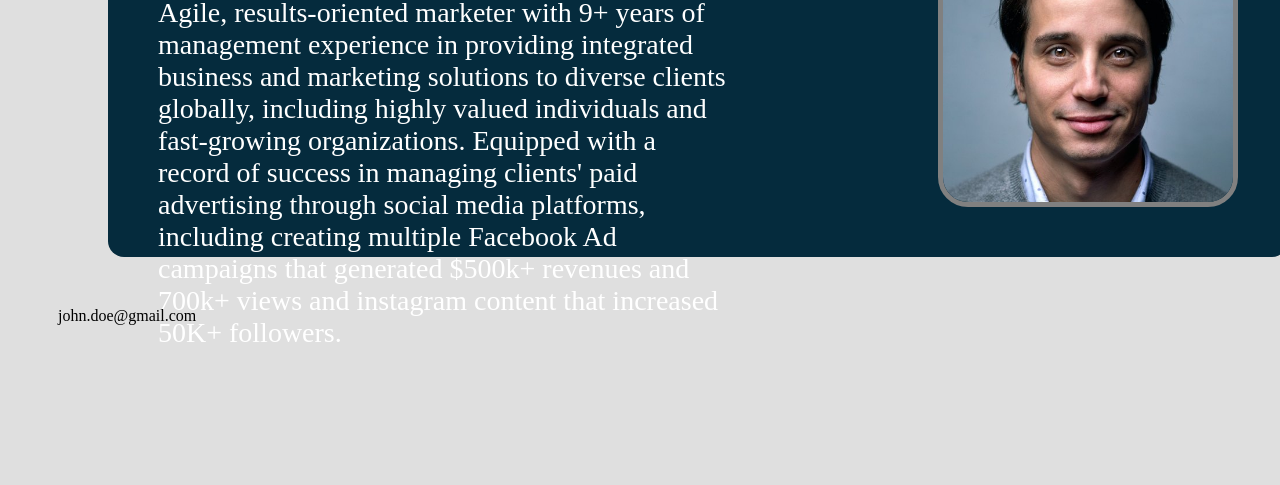
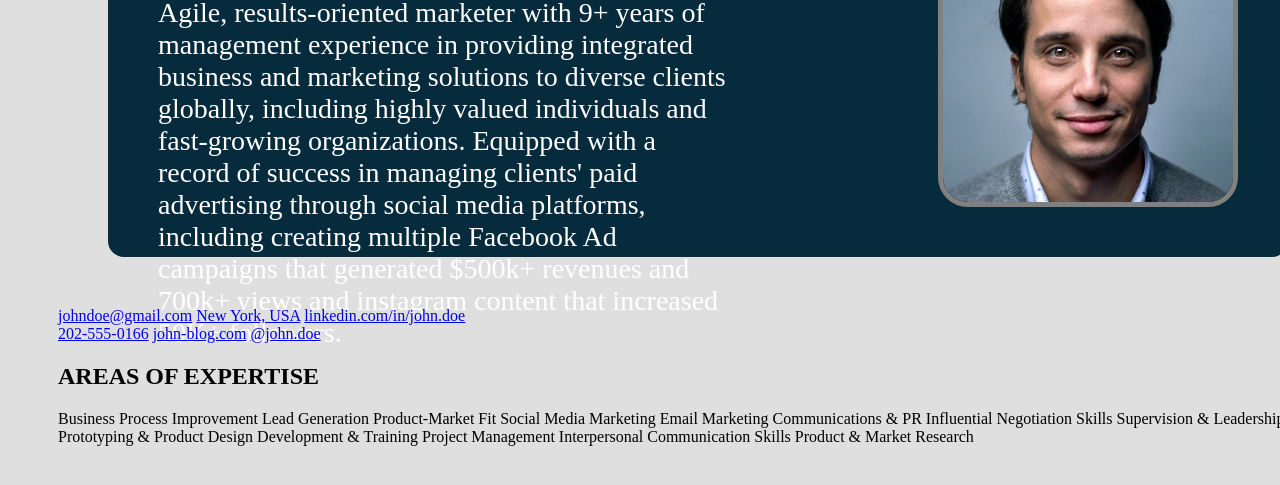
Before and after one commit to demonred8/CSS, a plain HTML site: page index.html in a window 1280 px wide. Shown: the part 251-736 px from the top of the page. Drawn offline with Linux system fonts and the light colour scheme.

Commit message:
add main part

```diff
--- a/index.html
+++ b/index.html
@@ -11,8 +11,8 @@
 </head>
 
 <body>
-    <article class="container">
-        <section class="header">
+    <div class="container">
+        <div class="header">
             <div class="text">
                 <h1>John Doe</h1>
                 <p class="speciality">Marketing Executive</p>
@@ -26,13 +26,89 @@
                 </p>
             </div>
             <div class="image">
-                <img class="portrait" src="images/photo.jpeg">
+                <img class="portrait" src="images/photo.jpeg" alt="Photo portrait">
             </div>
-        </section>
-        <section class="contacts">
-            <a mailto="john.doe@gmail.com">john.doe@gmail.com</a>
-        </section>
-    </article>
+        </div>
+        <div class="contacts">
+            <div class="contactsgroup">
+                <a href="mailto:john.doe@gmail.com">johndoe@gmail.com</a>
+                <a href="map">New York, USA</a>
+                <a href="linkedin.com/in/john.doe">linkedin.com/in/john.doe</a>
+            </div>
+            <div class="contactsgroup">
+                <a href="tel:202-555-0166">202-555-0166</a>
+                <a href="john-blog.com">john-blog.com</a>
+                <a href="@john.doe">@john.doe</a>
+            </div>
+        </div>
+        <div class="main">
+            <div class="theme">
+                <div class="article">
+                    <h2>AREAS OF EXPERTISE</h2>
+                </div>
+                <div class="content">
+                    <span>
+                        Business Process Improvement
+                    </span>
+                    <span>
+                        Lead Generation
+                    </span>
+                    <span>
+                        Product-Market Fit
+                    </span>
+                    <span>
+                        Social Media Marketing
+                    </span>
+                    <span>
+                        Email Marketing
+                    </span>
+                    <span>
+                        Communications & PR
+                    </span>
+                    <span>
+                        Influential Negotiation Skills
+                    </span>
+                    <span>
+                        Supervision & Leadership
+                    </span>
+                    <span>
+                        Prototyping & Product Design
+                    </span>
+                    <span>
+                        Development & Training
+                    </span>
+                    <span>
+                        Project Management
+                    </span>
+                    <span>
+                        Interpersonal Communication Skills
+                    </span>
+                    <span>
+                        Product & Market Research
+                    </span>
+                </div>
+            </div>
+        </div>
+    </div>
+
+    <script>
+        // Initialize and add the map
+        function initMap() {
+            // The location of Uluru
+            const uluru = { lat: -25.344, lng: 131.036 };
+            // The map, centered at Uluru
+            const map = new google.maps.Map(document.getElementById("map"), {
+                zoom: 4,
+                center: uluru,
+            });
+            // The marker, positioned at Uluru
+            const marker = new google.maps.Marker({
+                position: uluru,
+                map: map,
+            });
+        }
+    </script>
+
 </body>
 
 </html>
```
